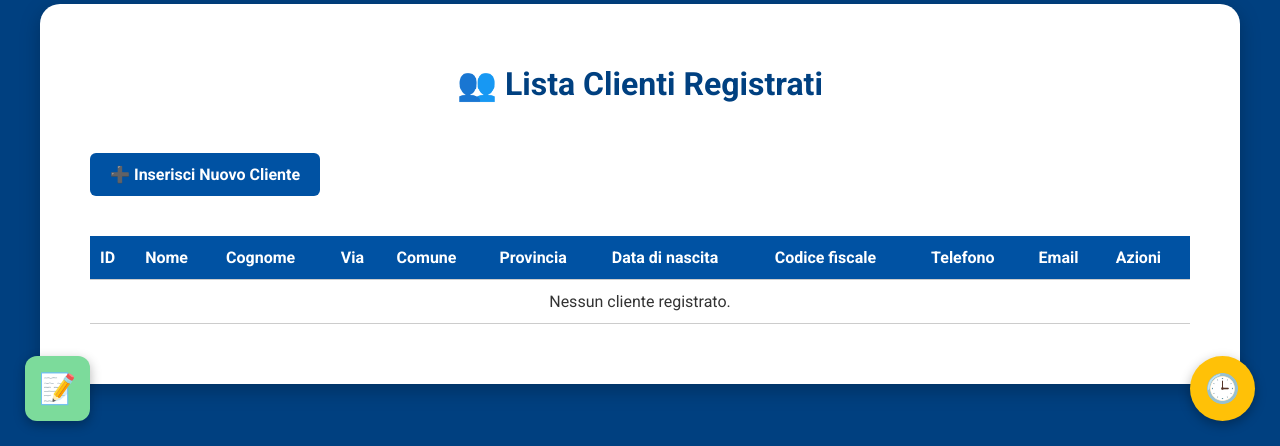
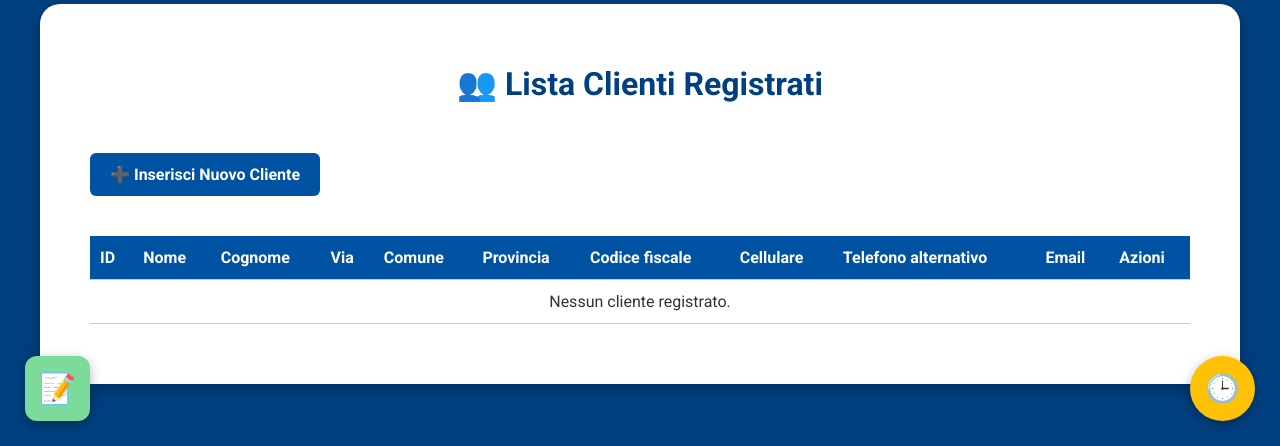
Before and after one commit to idealgius/GruppoAutoscala-GestionaleAuto, a Flask app: page /clienti in a window 1280 px wide. Shown: the part 354-800 px from the top of the page. Run offline with Flask 3, Linux system fonts and the light colour scheme; the visitor is signed in with stand-in values (Sample User, id 1); data that the repository does not hold is empty; parts of the project's set-up code (start-up, migrations or seed data) failed here and were passed over; some libraries are stand-ins or nearby versions.

Commit message:
Miglioramento clienti

```diff
--- a/templates/clienti.html
+++ b/templates/clienti.html
@@ -19,9 +19,9 @@
             <th>Via</th>
             <th>Comune</th>
             <th>Provincia</th>
-            <th>Data di nascita</th>
             <th>Codice fiscale</th>
-            <th>Telefono</th>
+            <th>Cellulare</th>
+            <th>Telefono alternativo</th>
             <th>Email</th>
             <th>Azioni</th>
         </tr>
@@ -30,19 +30,19 @@
         {% if clienti %}
             {% for cliente in clienti %}
             <tr>
-                <td>{{ cliente[0] or '' }}</td>
-                <td>{{ cliente[1] or '' }}</td>
-                <td>{{ cliente[2] or '' }}</td>
-                <td>{{ cliente[3] or '' }}</td> <!-- Via -->
-                <td>{{ cliente[4] or '' }}</td> <!-- Comune -->
-                <td>{{ cliente[5] or '' }}</td> <!-- Provincia -->
-                <td>{{ cliente[6] or '' }}</td> <!-- Data di nascita -->
-                <td>{{ cliente[7] or '' }}</td> <!-- Codice fiscale -->
-                <td>{{ cliente[8] or '' }}</td> <!-- Telefono -->
-                <td>{{ cliente[9] or '' }}</td> <!-- Email -->
+                <td>{{ cliente['id'] or '' }}</td>
+                <td>{{ cliente['nome'] or '' }}</td>
+                <td>{{ cliente['cognome'] or '' }}</td>
+                <td>{{ cliente['via'] or '' }}</td>
+                <td>{{ cliente['comune'] or '' }}</td>
+                <td>{{ cliente['provincia'] or '' }}</td>
+                <td>{{ cliente['codice_fiscale'] or '' }}</td>
+                <td>{{ cliente['cellulare'] or '' }}</td>
+                <td>{{ cliente['telefono_alt'] or '' }}</td>
+                <td>{{ cliente['email'] or '' }}</td>
                 <td class="action-buttons">
-                    <a href="/modifica_cliente/{{ cliente[0] }}" class="modifica">✏️ Modifica</a>
-                    <a href="/elimina_cliente/{{ cliente[0] }}" class="elimina"
+                    <a href="/modifica_cliente/{{ cliente['id'] }}" class="modifica">✏️ Modifica</a>
+                    <a href="/elimina_cliente/{{ cliente['id'] }}" class="elimina"
                        onclick="return confirm('Sei sicuro di voler eliminare questo cliente?');">🗑️ Elimina</a>
                 </td>
             </tr>
```
